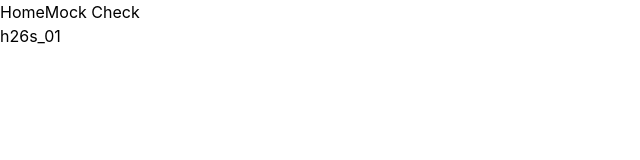
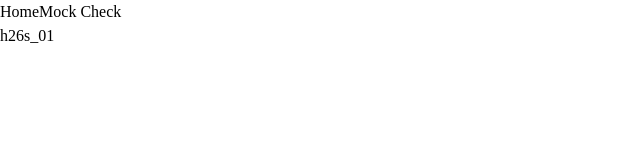
Before and after one commit to traP-jp/h26s_01, a Vue app in the folder client/: page / in a window 1280 px wide. Shown: the top 160 px of the page, without its empty margins (0-640 px from the left). Built offline with nearby package versions, Linux system fonts and the light colour scheme; the HTML template or start-up script is replaced by a standard one; a web font is replaced by a local one; what openapi-fetch would draw is missing.

Commit message:
feat: 既定のフォントをfont-serifに

```diff
--- a/client/src/style.css
+++ b/client/src/style.css
@@ -4,3 +4,7 @@
 @theme {
   --font-serif: 'Sawarabi Mincho', serif;
 }
+
+body {
+    @apply font-serif
+}
```
